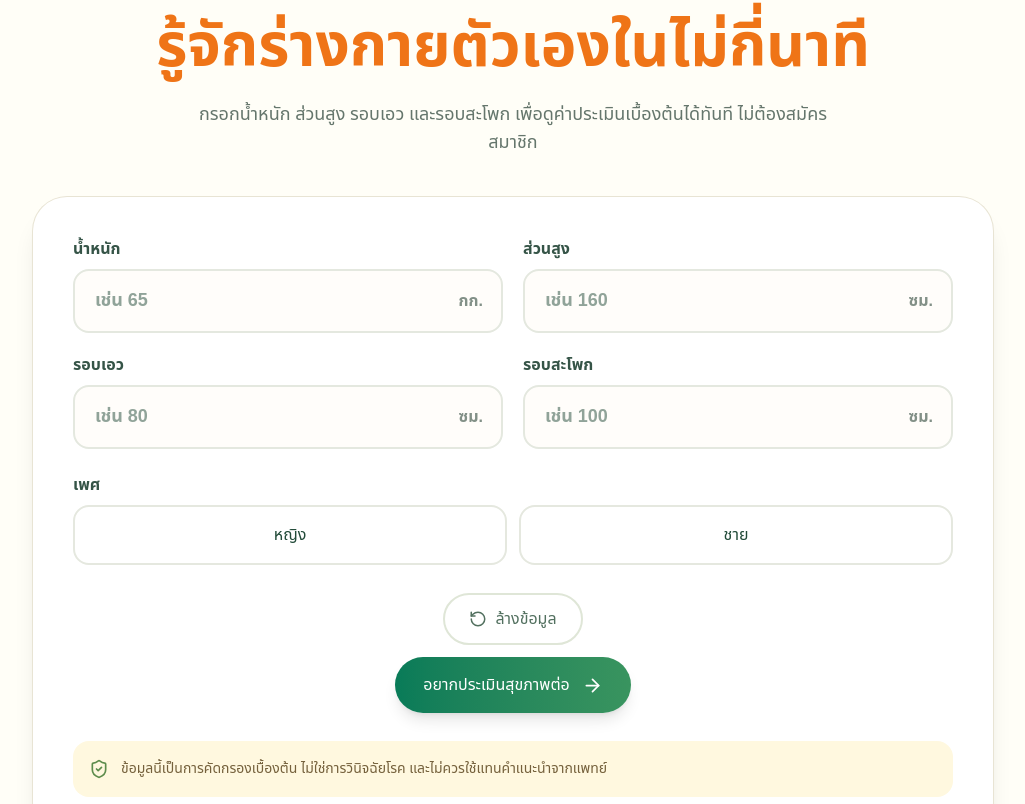
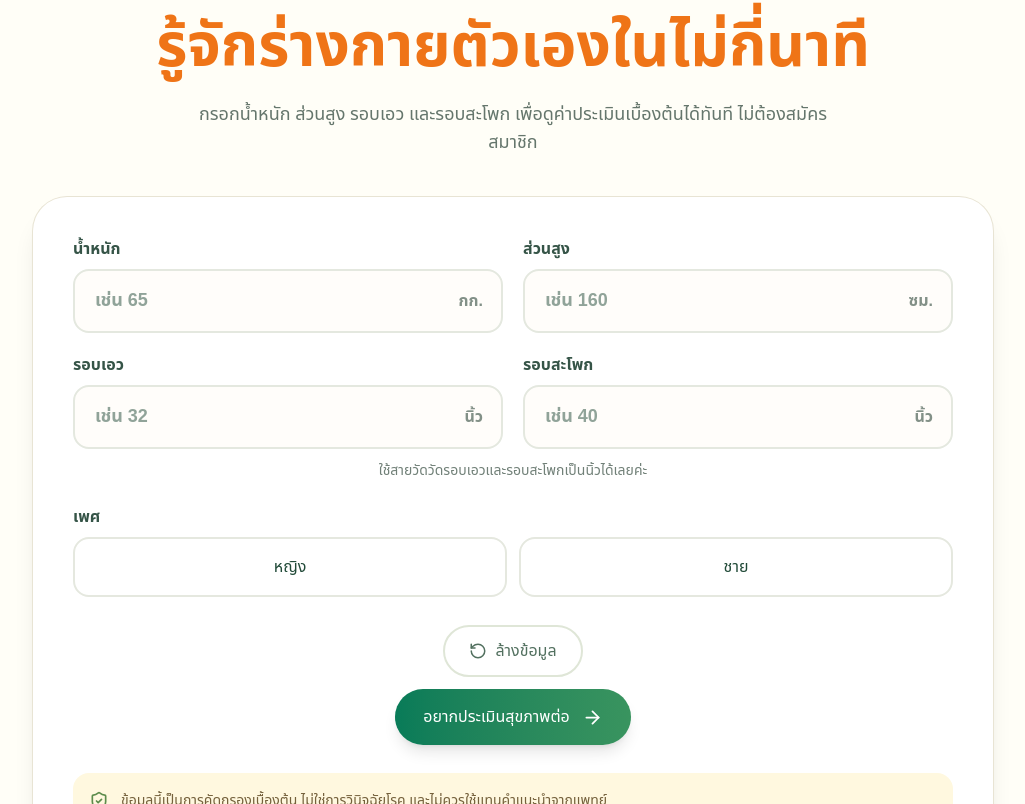
Before and after one commit to healthjourneyth/health-journey, a Next.js app: page /check in a window 1280 px wide. Shown: the part 296-1100 px from the top of the page, without its empty margins (127-1152 px from the left). Built offline with nearby package versions, Linux system fonts and the light colour scheme; a web font is replaced by a local one.

Commit message:
เปลี่ยนรอบเอวและรอบสะโพกเป็นหน่วยนิ้วใน Quick Health Check

```diff
--- a/app/check/page.tsx
+++ b/app/check/page.tsx
@@ -25,7 +25,7 @@ export default function QuickCheck(){
   <div className="absolute inset-x-0 top-0 h-72 bg-[radial-gradient(circle_at_20%_10%,#fff0aa,transparent_38%),radial-gradient(circle_at_85%_5%,#dff3bd,transparent_35%)] -z-0"/>
   <header className="relative mx-auto flex max-w-5xl items-center justify-between px-5 py-5 md:px-8"><Link href="/" className="flex items-center gap-2 font-black text-[#176646]"><Heart className="fill-[#ffd35a]"/> Health Journey <span className="hidden text-sm font-semibold text-[#9a762b] sm:inline">by FG4U</span></Link><Link href="/assessment" className="text-sm font-bold text-[#176646] hover:text-[#ef7417]">ประเมินสุขภาพแบบละเอียด →</Link></header>
   <section className="relative mx-auto max-w-4xl px-5 pb-10 pt-8 text-center md:px-8 md:pt-14"><div className="text-sm font-black tracking-[0.2em] text-[#ef7417]">QUICK HEALTH CHECK</div><h1 className="mt-3 text-4xl font-black leading-tight text-[#145b3f] md:text-6xl">เช็ก BMI & WHR<br/><span className="text-[#ef7417]">รู้จักร่างกายตัวเองในไม่กี่นาที</span></h1><p className="mx-auto mt-4 max-w-2xl text-base font-medium leading-7 text-[#65766c] md:text-lg">กรอกน้ำหนัก ส่วนสูง รอบเอว และรอบสะโพก เพื่อดูค่าประเมินเบื้องต้นได้ทันที ไม่ต้องสมัครสมาชิก</p></section>
-  <section className="relative mx-auto max-w-5xl px-5 pb-16 md:px-8"><div className="rounded-[34px] bg-white p-6 shadow-xl ring-1 ring-[#e8e4d4] md:p-10"><div className="grid gap-5 sm:grid-cols-2"><Field label="น้ำหนัก" unit="กก." value={weight} onChange={setWeight} placeholder="เช่น 65"/><Field label="ส่วนสูง" unit="ซม." value={height} onChange={setHeight} placeholder="เช่น 160"/><Field label="รอบเอว" unit="ซม." value={waist} onChange={setWaist} placeholder="เช่น 80"/><Field label="รอบสะโพก" unit="ซม." value={hip} onChange={setHip} placeholder="เช่น 100"/></div><div className="mt-6"><label className="mb-2 block text-base font-black text-[#355447]">เพศ</label><div className="grid grid-cols-2 gap-3"><button type="button" onClick={()=>setSex('หญิง')} className={`rounded-2xl border-2 p-4 text-lg font-bold ${sex==='หญิง'?'border-[#ef7417] bg-[#fff5df] text-[#ef7417]':'border-[#e5e8df]'}`}>หญิง</button><button type="button" onClick={()=>setSex('ชาย')} className={`rounded-2xl border-2 p-4 text-lg font-bold ${sex==='ชาย'?'border-[#ef7417] bg-[#fff5df] text-[#ef7417]':'border-[#e5e8df]'}`}>ชาย</button></div></div>
+  <section className="relative mx-auto max-w-5xl px-5 pb-16 md:px-8"><div className="rounded-[34px] bg-white p-6 shadow-xl ring-1 ring-[#e8e4d4] md:p-10"><div className="grid gap-5 sm:grid-cols-2"><Field label="น้ำหนัก" unit="กก." value={weight} onChange={setWeight} placeholder="เช่น 65"/><Field label="ส่วนสูง" unit="ซม." value={height} onChange={setHeight} placeholder="เช่น 160"/><Field label="รอบเอว" unit="นิ้ว" value={waist} onChange={setWaist} placeholder="เช่น 32"/><Field label="รอบสะโพก" unit="นิ้ว" value={hip} onChange={setHip} placeholder="เช่น 40"/></div><p className="mt-3 text-center text-sm font-medium text-[#718078]">ใช้สายวัดวัดรอบเอวและรอบสะโพกเป็นนิ้วได้เลยค่ะ</p><div className="mt-6"><label className="mb-2 block text-base font-black text-[#355447]">เพศ</label><div className="grid grid-cols-2 gap-3"><button type="button" onClick={()=>setSex('หญิง')} className={`rounded-2xl border-2 p-4 text-lg font-bold ${sex==='หญิง'?'border-[#ef7417] bg-[#fff5df] text-[#ef7417]':'border-[#e5e8df]'}`}>หญิง</button><button type="button" onClick={()=>setSex('ชาย')} className={`rounded-2xl border-2 p-4 text-lg font-bold ${sex==='ชาย'?'border-[#ef7417] bg-[#fff5df] text-[#ef7417]':'border-[#e5e8df]'}`}>ชาย</button></div></div>
   {(bc||wc)&&<div className="mt-8 grid gap-5 md:grid-cols-2"><Result title="BMI" value={bmi?bmi.toFixed(1):'—'} info={bc}/><Result title="WHR" value={whr?whr.toFixed(2):'—'} info={wc}/></div>}
   <div className="mt-7 flex flex-col items-center gap-3"><button type="button" onClick={reset} className="inline-flex items-center gap-2 rounded-full border-2 border-[#dfe6d7] bg-white px-6 py-3 font-bold text-[#52705f]"><RotateCcw size={18}/> ล้างข้อมูล</button><Link href="/assessment" className="inline-flex items-center gap-3 rounded-full bg-gradient-to-r from-[#087b58] to-[#39945f] px-7 py-4 text-lg font-black text-white shadow-lg">อยากประเมินสุขภาพต่อ <ArrowRight size={21}/></Link></div>
   <div className="mt-7 flex items-start gap-3 rounded-2xl bg-[#fff8df] p-4 text-sm leading-6 text-[#75613c]"><ShieldCheck className="mt-0.5 shrink-0 text-[#5d8c4c]" size={20}/><span>ข้อมูลนี้เป็นการคัดกรองเบื้องต้น ไม่ใช่การวินิจฉัยโรค และไม่ควรใช้แทนคำแนะนำจากแพทย์</span></div>
```
